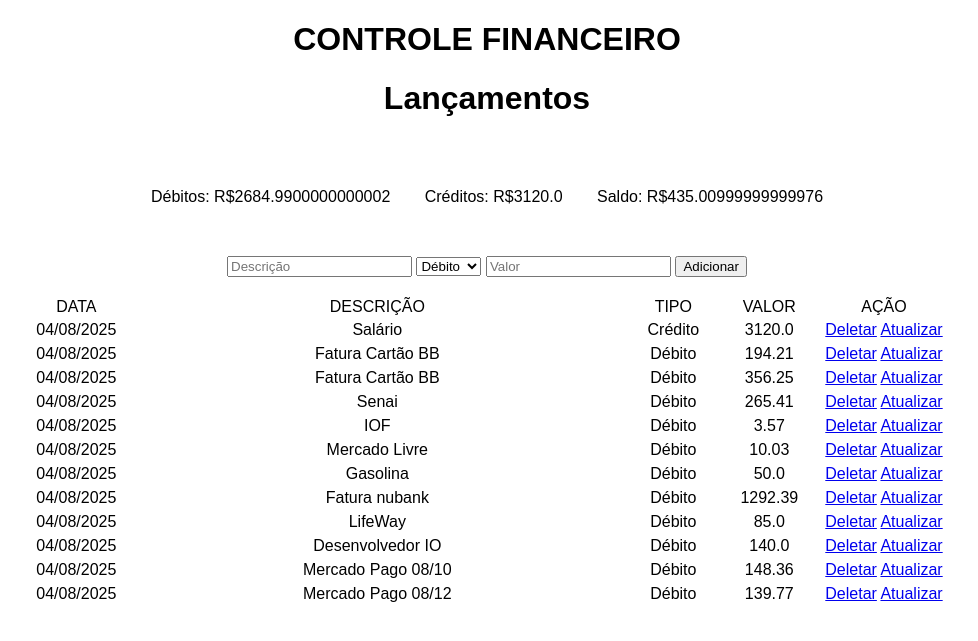
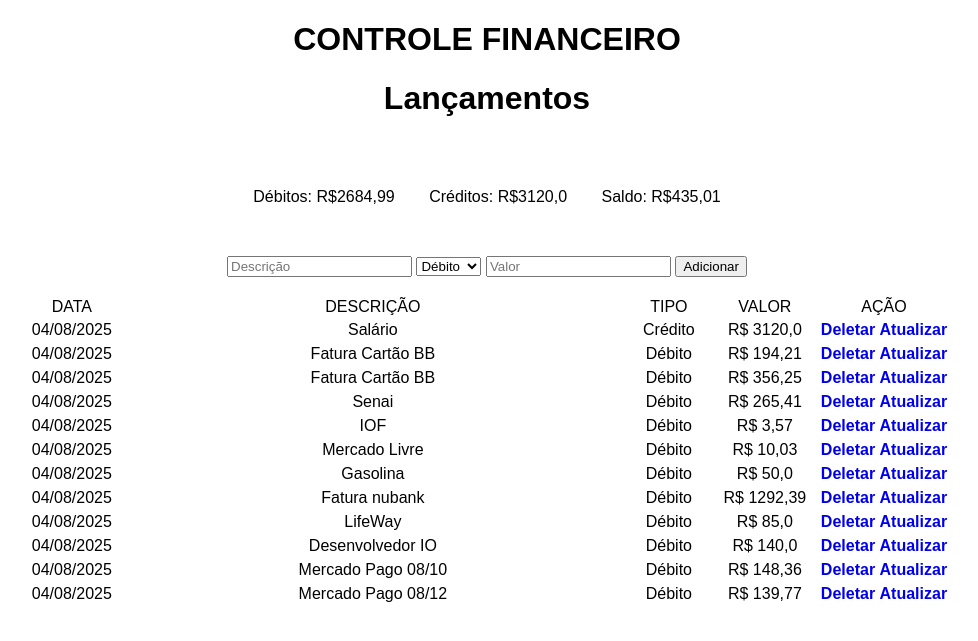
Before and after one commit to LeoCosta17/ControleFinanceiro---WebApp, a Flask app: page / in a window 1280 px wide. Shown: the top 641 px of the page, without its empty margins (153-1131 px from the left). Run offline with Flask 3, Linux system fonts and the light colour scheme.

Commit message:
- ajustes de layout - alteração botões de deletar e atualizar

```diff
--- a/static/style.css
+++ b/static/style.css
@@ -19,7 +19,10 @@ table th {
 }
 
 .btn {
-  cursor: pointer;
+  text-decoration: none;
+  font-weight: bold;
+  font-family: Arial, sans-serif;
+  display: inline-block;
 }
 
 .menu_estatisticas {
--- a/static/style.scss
+++ b/static/style.scss
@@ -22,7 +22,10 @@ table{
 }
 
 .btn{
-    cursor: pointer;
+    text-decoration: none;
+    font-weight: bold;
+    font-family: Arial, sans-serif;
+    display: inline-block;
 }
 
 .menu_estatisticas{
--- a/templates/index.html
+++ b/templates/index.html
@@ -10,9 +10,9 @@
     <h1>Lançamentos</h1>
 
     <div class="menu_estatisticas">
-        <label>Débitos: R${{ total_debitos }}</label>
-        <label>Créditos: R${{ total_creditos }}</label>
-        <label>Saldo: R${{saldo}}</label>
+        <label>Débitos: R${{ total_debitos | round(2) | replace('.', ',')}}</label>
+        <label>Créditos: R${{ total_creditos | round(2) | replace('.', ',')}}</label>
+        <label>Saldo: R${{saldo | round(2) | replace('.', ',')}}</label>
     </div>
 
     <form action="/", method="POST" class="form_add">
@@ -21,7 +21,7 @@
             <option value="Débito">Débito</option>
             <option value="Crédito">Crédito</option>
         </select>
-        <input type="text" name="valor" id="valor" placeholder="Valor">
+        <input type="text" name="valor" id="valor" placeholder="Valor" >
         <input type="submit" value="Adicionar" id="btn_Add">
     </form>
     {% if lancamentos | length < 1 %}
@@ -39,7 +39,7 @@
             <td id="campo_data">{{lancamento.data_lancamento.strftime("%d/%m/%Y")}}</td>
             <td id="campo_descricao">{{lancamento.descricao}}</td>
             <td id="campo_tipo">{{lancamento.tipo}}</td>
-            <td id="campo_valor">{{lancamento.valor}}</td>
+            <td id="campo_valor">R$ {{lancamento.valor | round(2) | replace('.',',')}}</td>
             <td>
                 <a href="/delete/{{lancamento.id}}" class="btn" id="btn_deletar">Deletar</a>
                 <a href="/update/{{lancamento.id}}" class="btn" id="btn_atualizar">Atualizar</a>
```
Also changed, not shown: instance/financeiro.db, 1 other file.
